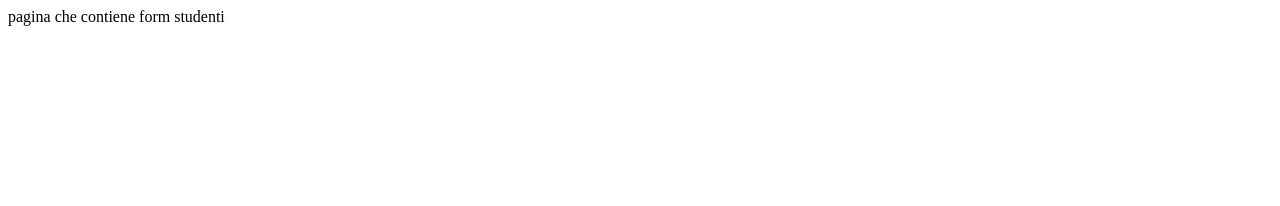
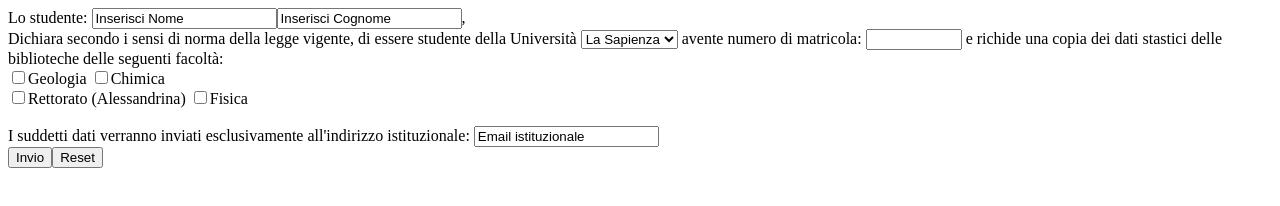
Before and after one commit to nicholas0g/biblio-enigma, a plain HTML site: page richiesta.html in a window 1280 px wide. Drawn offline with Linux system fonts and the light colour scheme.

Commit message:
Release candidate

```diff
--- a/richiesta.html
+++ b/richiesta.html
@@ -1 +1,53 @@
-pagina che contiene form studenti
+<!DOCTYPE html>
+<html>
+<head>
+  <script>
+  var n =0
+  function validateForm() {
+    var x = document.forms["stat"]["nome"].value;
+    var y = "Inserisci Nome";
+    if (x == "" || x==y) {
+        alert("Perfavore inserisci il nome.");
+        return false;
+    }
+    x= document.forms["stat"]["cognome"].value;
+    y= "Inserisci Cognome";
+    if ( x == "" || x==y) {
+      alert("Perfavore inserisci il cognome.");
+      return false;
+    }
+    if(n==0){
+      alert("Perfavore seleziona almeno una biblioteca.");
+      return false;
+    }
+}
+
+function addcheck(elem) {
+  if(document.querySelectorAll("input[name='teche[]']:checked")) n++;
+  else n--;
+}
+
+</script>
+</head>
+<body>
+
+<form name="stat" action="index.html" onsubmit="return validateForm()" method="post">
+  Lo studente: <input type="text" value="Inserisci Nome" name="nome"><input type="text" value="Inserisci Cognome" name="cognome">,<br>
+  Dichiara secondo i sensi di norma della legge vigente, di essere studente della Università
+  <select name="uni">
+      <option value="uniroma1">La Sapienza</option>
+      <option value="uniroma2">Tor Vergata</option>
+      <option value="uniroma3">San Paolo</option>
+    </select> avente numero di matricola:
+  <input type="number" name="matricola"  min="0000000" max="9999999">
+   e richide una copia dei dati stastici delle biblioteche delle seguenti facoltà:<br>
+    <input type="checkbox" id="1" name="teche[]" value="Geologia" onclick="addcheck(this)">Geologia
+    <input type="checkbox" id="2" name="teche[]" value="Chimica" onclick="addcheck(this)">Chimica <br>
+    <input type="checkbox" id="3" name="teche[]" value="Alessandrina" onclick="addcheck(this)">Rettorato (Alessandrina)
+    <input type="checkbox" id="4" name="teche[]" value="Fisica" onclick="addcheck(this)">Fisica <br>
+  <br>
+  I suddetti dati verranno inviati esclusivamente all'indirizzo istituzionale: <input type="email" name="email" value="Email istituzionale"><br>
+  <input type="submit" value="Invio"><input type="reset">
+</form>
+</body>
+</html>
```
